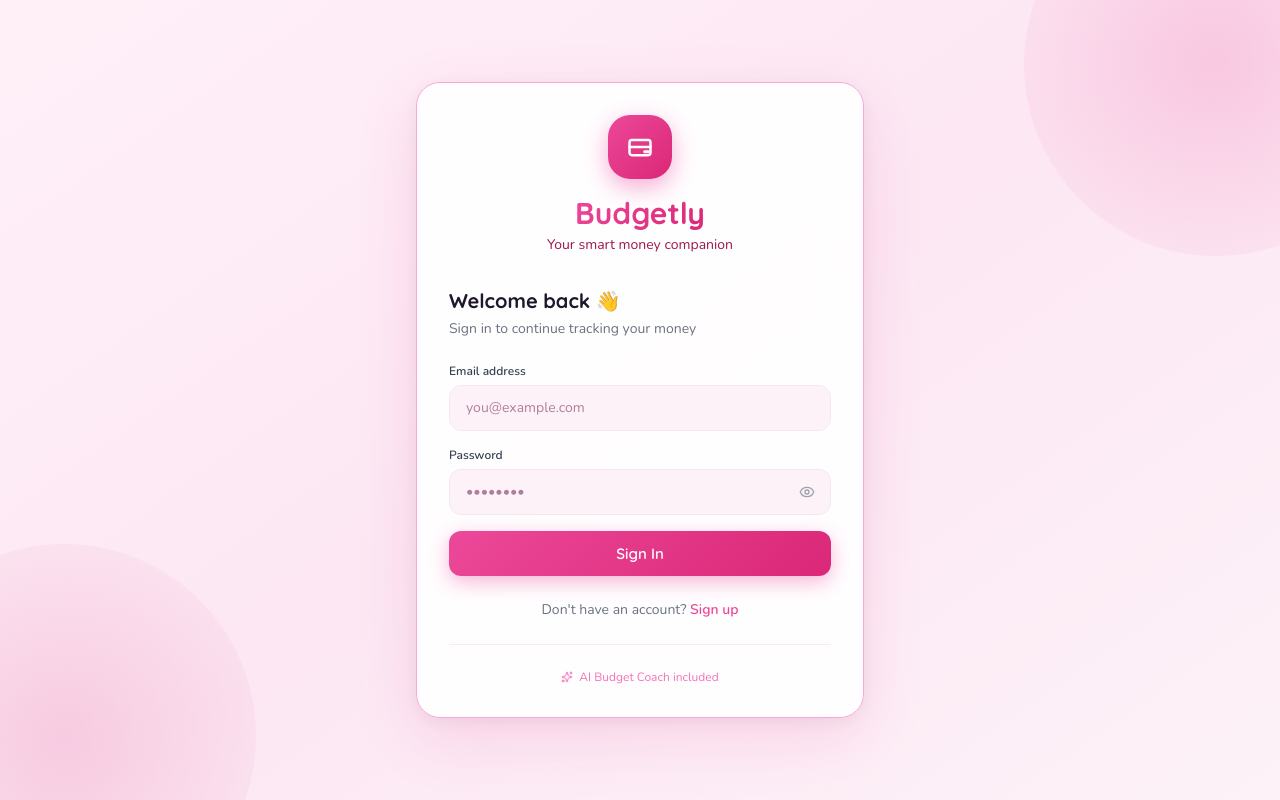
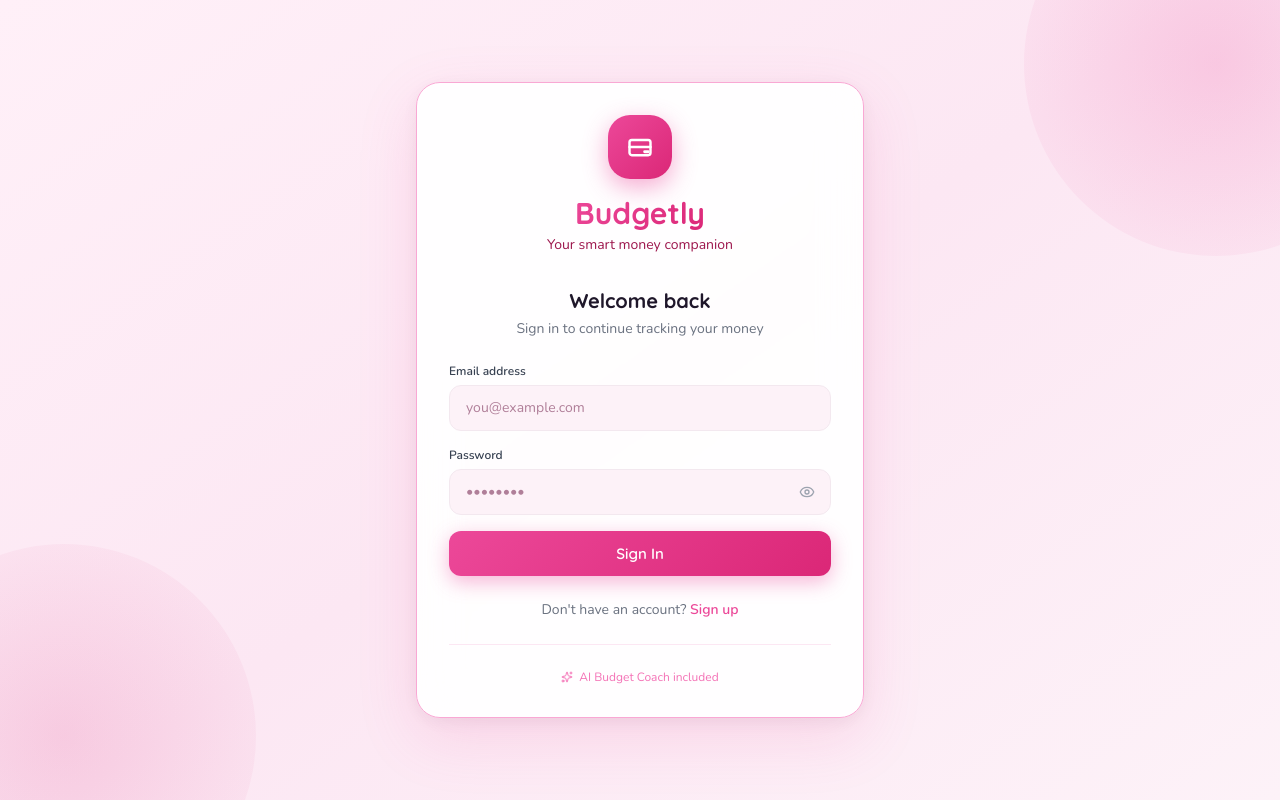
Before and after one commit to ls92-web/Budget-tracker, a Next.js app: page /login in a window 1280 px wide. Built offline with nearby package versions, Linux system fonts and the light colour scheme; no server answers.

Commit message:
Remove emoji from login heading, center text

```diff
--- a/app/login/page.tsx
+++ b/app/login/page.tsx
@@ -104,9 +104,9 @@ export default function LoginPage() {
           </div>
 
           {/* Heading */}
-          <div className="mb-6">
+          <div className="mb-6 text-center">
             <h2 className="text-xl font-bold mb-1" style={{ color: '#1f172a', fontFamily: "'Quicksand', sans-serif" }}>
-              {mode === 'signin' ? 'Welcome back 👋' : 'Create your account'}
+              {mode === 'signin' ? 'Welcome back' : 'Create your account'}
             </h2>
             <p className="text-sm" style={{ color: '#6b7280' }}>
               {mode === 'signin'
```
